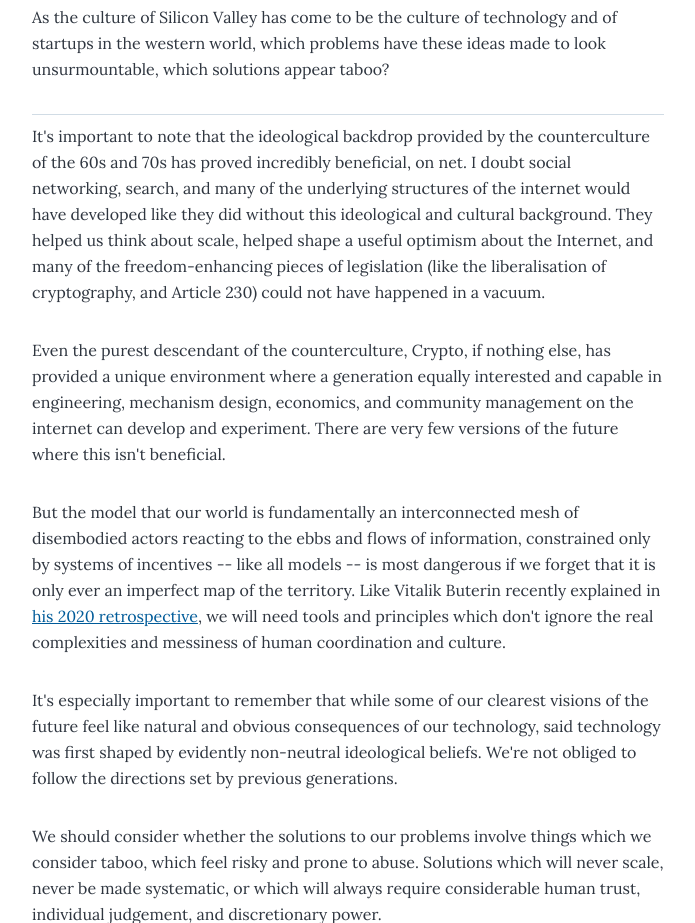
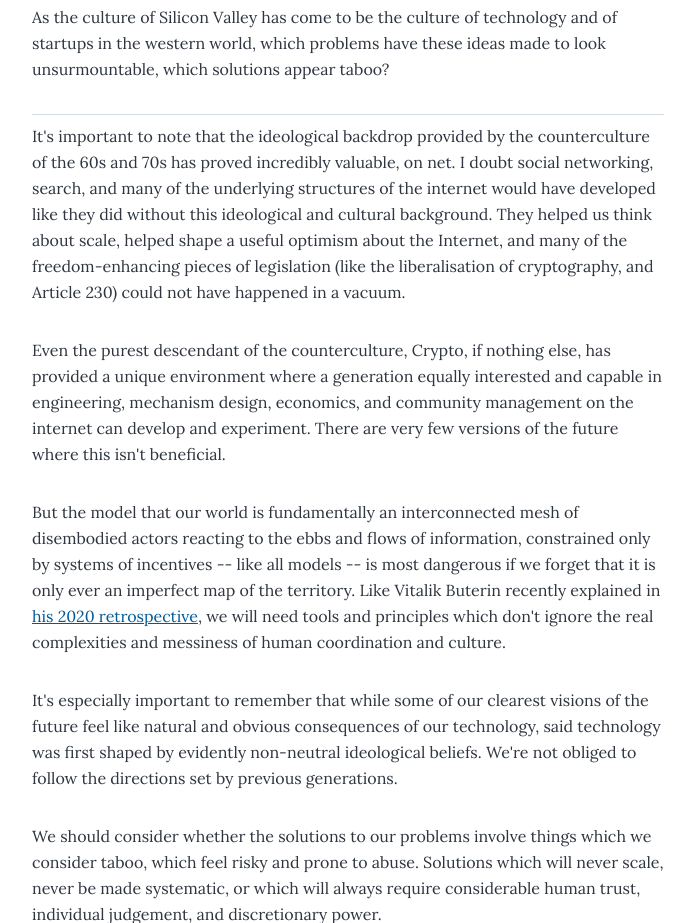
Before and after one commit to ArnSch/ps, a Gatsby site: page /day-glo/ in a window 1280 px wide. Shown: the part 8780-9703 px from the top of the page, without its empty margins (292-987 px from the left). Built offline with nearby package versions, Linux system fonts and the light colour scheme; Gatsby itself is replaced by a stand-in of ours.

Commit message:
fix wording

```diff
--- a/content/blog/day-glo/index.md
+++ b/content/blog/day-glo/index.md
@@ -127,7 +127,7 @@ As the culture of Silicon Valley has come to be the culture of technology and of
 
 - - - -
 
-It's important to note that the ideological backdrop provided by the counterculture of the 60s and 70s has proved incredibly beneficial, on net. I doubt social networking, search, and many of the underlying structures of the internet would have developed like they did without this ideological and cultural background. They helped us think about scale, helped shape a useful optimism about the Internet, and many of the freedom-enhancing pieces of legislation (like the liberalisation of cryptography, and Article 230) could not have happened in a vacuum.
+It's important to note that the ideological backdrop provided by the counterculture of the 60s and 70s has proved incredibly valuable, on net. I doubt social networking, search, and many of the underlying structures of the internet would have developed like they did without this ideological and cultural background. They helped us think about scale, helped shape a useful optimism about the Internet, and many of the freedom-enhancing pieces of legislation (like the liberalisation of cryptography, and Article 230) could not have happened in a vacuum.
 
 Even the purest descendant of the counterculture, Crypto, if nothing else, has provided a unique environment where a generation equally interested and capable in engineering, mechanism design, economics, and community management on the internet can develop and experiment. There are very few versions of the future where this isn't beneficial.
 
```
